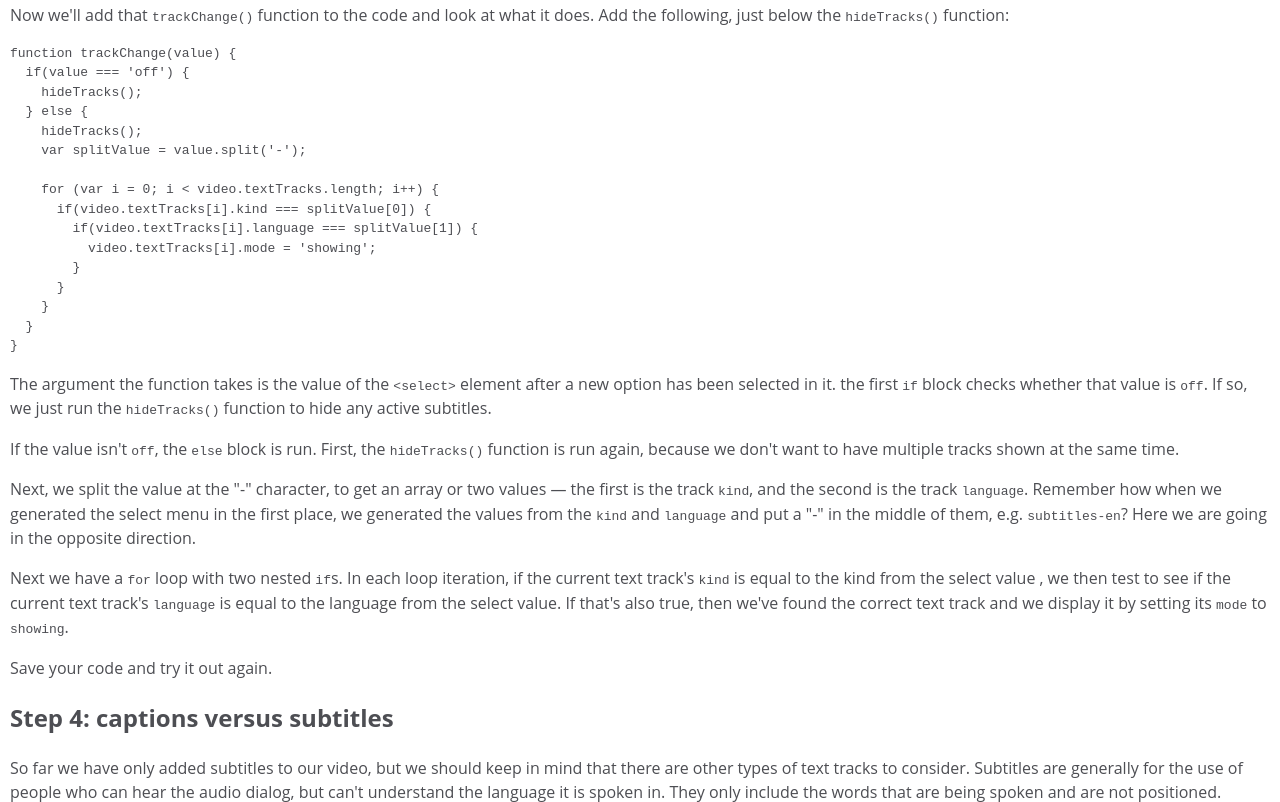
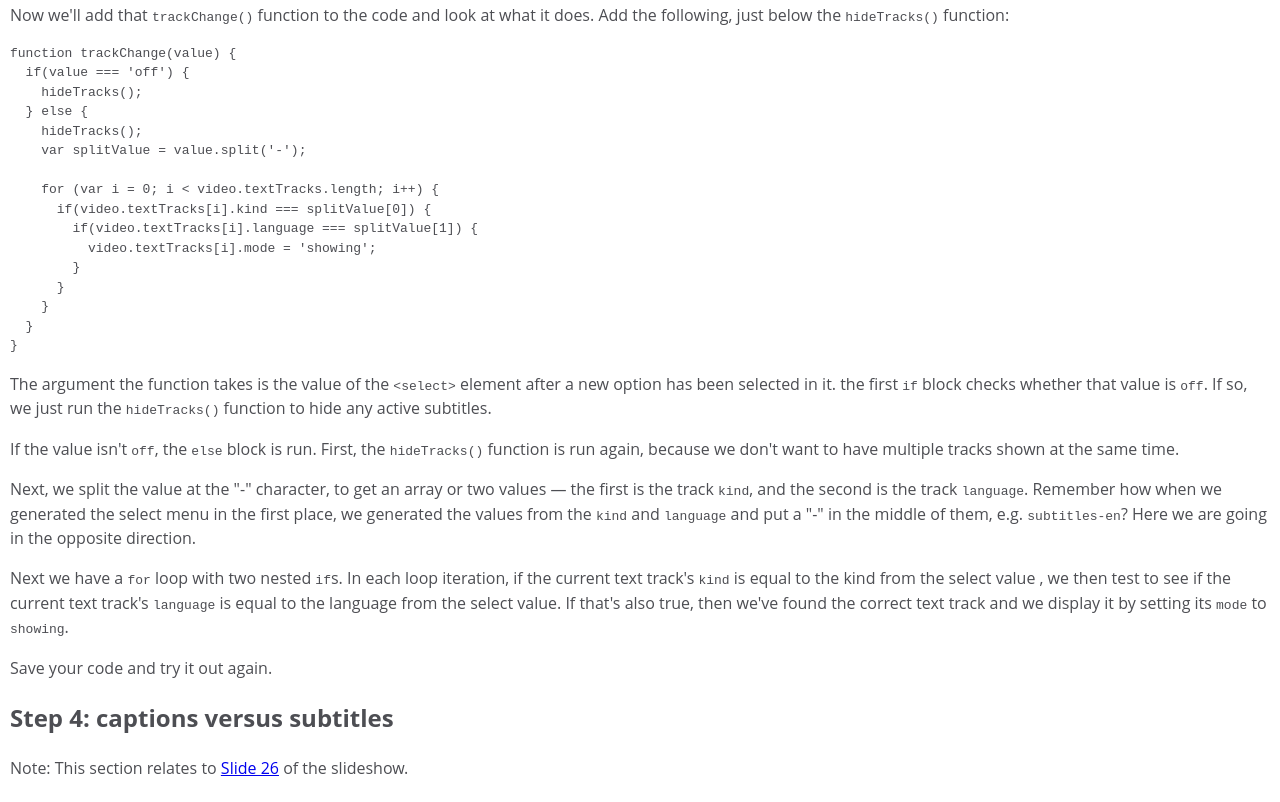
Before and after one commit to chrisdavidmills/html5-captions-and-subtitles-content-kit, a plain HTML site: page tutorial/index.html in a window 1280 px wide. Shown: the part 3955-4757 px from the top of the page. Drawn offline with Linux system fonts and the light colour scheme.

Commit message:
adding references and cross links from tutorial to slides - correct URLs this time

```diff
--- a/tutorial/index.html
+++ b/tutorial/index.html
@@ -28,7 +28,7 @@
 
     <h2 id="start">Start: A basic HTML5 video</h2>
 
-    <p class="note">Note: This section relates to <a href="file:///Users/chrismills/Dropbox/Work/git/ck-html5-video-captions-subtitles/slides/index.html?full#5">Slide 5</a> of the slideshow.</p>
+    <p class="note">Note: This section relates to <a href="http://chrisdavidmills.github.io/html5-captions-and-subtitles-content-kit/slides/?full#5">Slide 5</a> of the slideshow.</p>
 
     <p>Let's begin by inspecting the <a href="">start state of the demo</a>. At this point we have a simple HTML5 video in our page, and not much else:</p>
 
@@ -45,7 +45,7 @@
 
     <h2 id="step2">Step 2: Adding subtitles</h2>
 
-    <p class="note">Note: This section relates to <a href="file:///Users/chrismills/Dropbox/Work/git/ck-html5-video-captions-subtitles/slides/index.html?full#8">Slide 8</a> of the slideshow.</p>
+    <p class="note">Note: This section relates to <a href="http://chrisdavidmills.github.io/html5-captions-and-subtitles-content-kit/slides/?full#8">Slide 8</a> of the slideshow.</p>
 
     <p>Now let's move on to adding some text tracks to our video. Open up your start index.html file, and add the following lines below the <code>&lt;source&gt;</code> elements:</p>
 
@@ -108,7 +108,7 @@ It has shed much innocent blood.</code></pre>
 
     <h2 id="step3">Step 3: building a custom menu with JavaScript</h2>
 
-    <p class="note">Note: This section relates to <a href="file:///Users/chrismills/Dropbox/Work/git/ck-html5-video-captions-subtitles/slides/index.html?full#26">Slide 26</a> of the slideshow.</p>
+    <p class="note">Note: This section relates to <a href="http://chrisdavidmills.github.io/html5-captions-and-subtitles-content-kit/slides/?full#16">Slide 16</a> of the slideshow.</p>
 
     <p>Let's add some proper interactivity to our text tracks that works across browsers. You cna see the finished version of this code in the <a href="">step3</a> directory in the source code, if you need to check it out.</p>
 
@@ -213,6 +213,8 @@ select.addEventListener('change',function() {
     <p>Save your code and try it out again.</p>
 
     <h2 id="step4">Step 4: captions versus subtitles</h2>
+
+    <p class="note">Note: This section relates to <a href="http://chrisdavidmills.github.io/html5-captions-and-subtitles-content-kit/slides/?full#26">Slide 26</a> of the slideshow.</p>
 
     <p>So far we have only added subtitles to our video, but we should keep in mind that there are other types of text tracks to consider. Subtitles are generally for the use of people who can hear the audio dialog, but can't understand the language it is spoken in. They only include the words that are being spoken and are not positioned.</p>
 
```
